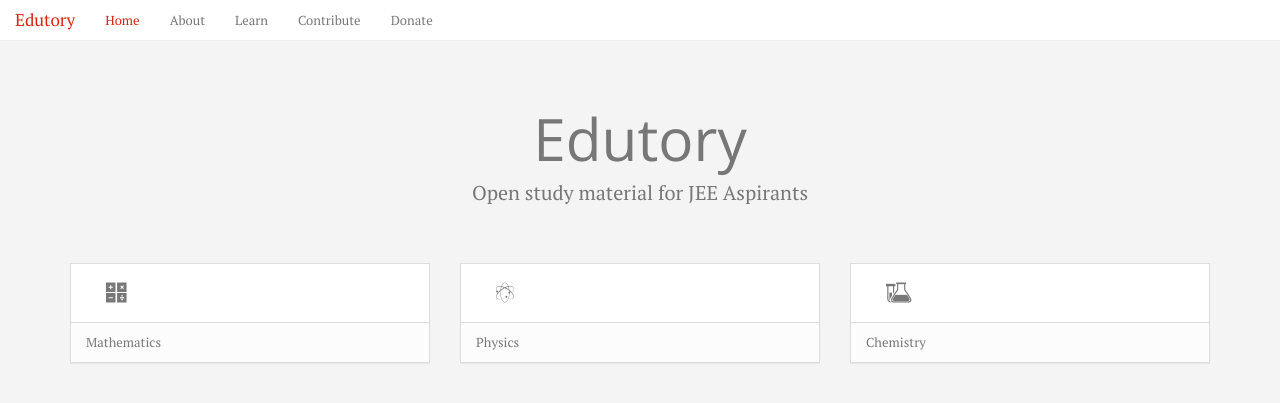
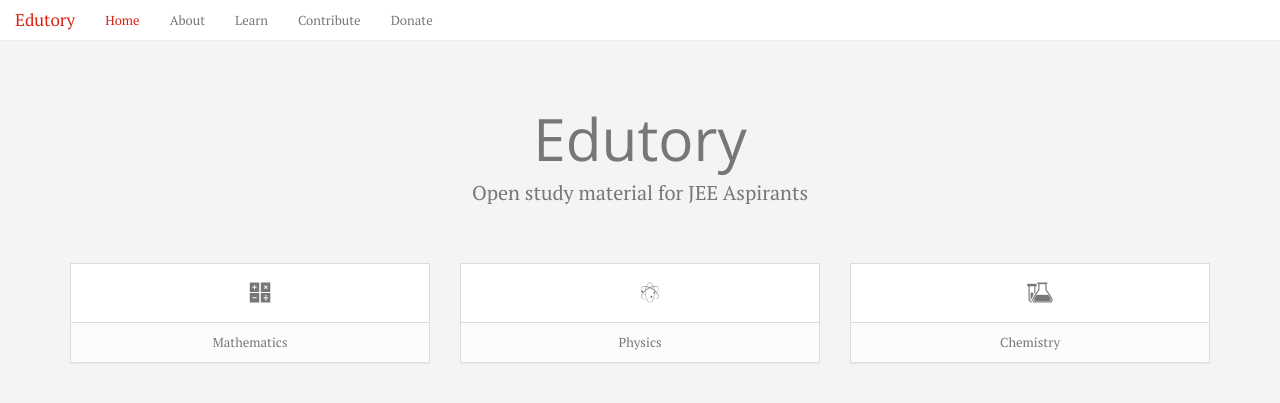
Before and after one commit to Edutory/edutory.github.io, a Jekyll site: the page built from index.html, in a window 1280 px wide. Shown: the top 403 px of the page. Built offline with Jekyll 4.4.1, drawn with Linux system fonts in a browser that asks for light colours; nearby versions of some CDN libraries.

Commit message:
... and center

```diff
--- a/index.html
+++ b/index.html
@@ -8,23 +8,23 @@ title: Home
 	  <h1>Edutory</h1>
 	  <p>Open study material for JEE Aspirants</p>
   </div>
-  <div class="container spacer">
+  <div class="container center spacer">
   	<div class="row">
   		<div class="col-sm-4">
   			<div class="panel panel-default">
-  				<div class="panel-body"><span class="flaticon-mathematical4"></span></div>
+  				<div class="panel-body"><span class="subj flaticon-mathematical4"></span></div>
   				<div class="panel-footer">Mathematics</div>
   			</div>
   		</div>
   		<div class="col-sm-4">
   			<div class="panel panel-default">
-  				<div class="panel-body"><span class="flaticon-science2"></span></div>
+  				<div class="panel-body"><span class="subj flaticon-science2"></span></div>
   				<div class="panel-footer">Physics</div>
   			</div>
   		</div>
   		<div class="col-sm-4">
   			<div class="panel panel-default">
-  				<div class="panel-body"><span class="flaticon-test17"></span></div>
+  				<div class="panel-body"><span class="subj flaticon-test17"></span></div>
   				<div class="panel-footer">Chemistry</div>
   			</div>
   		</div>
```
